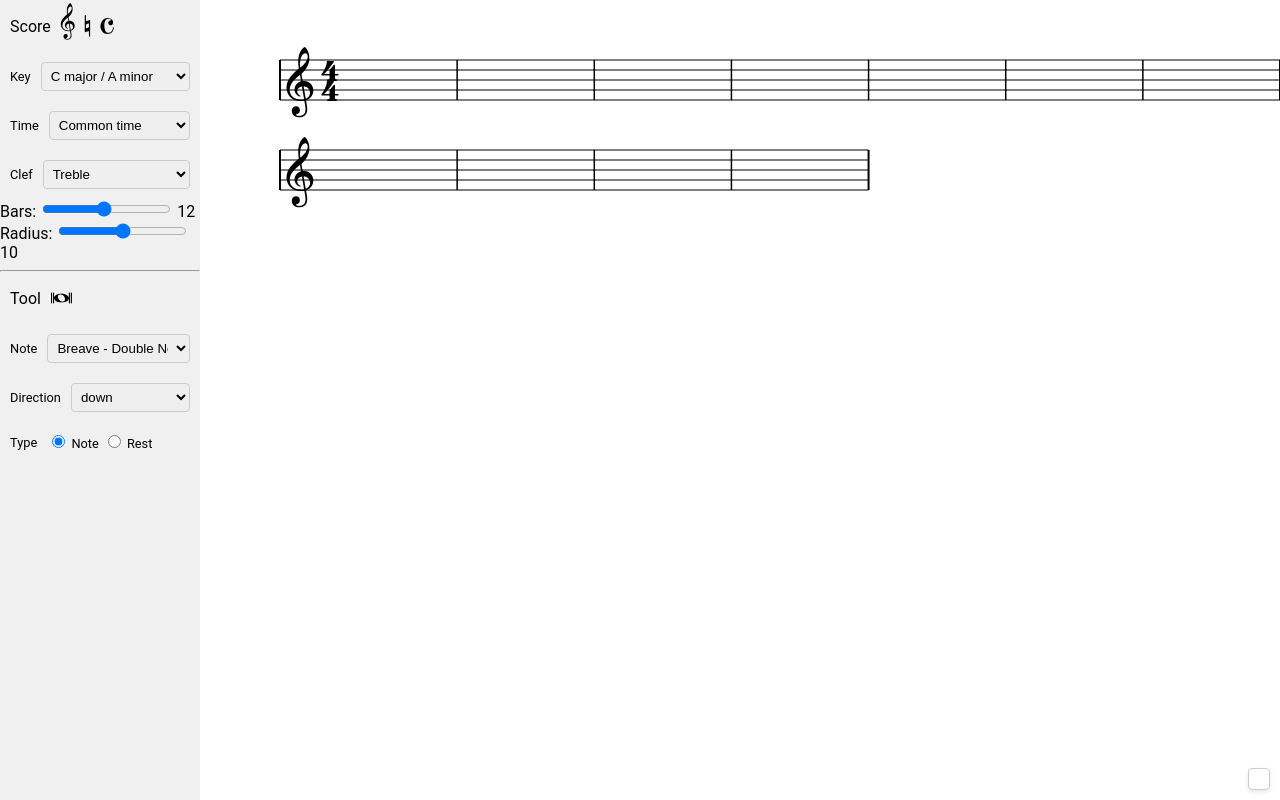
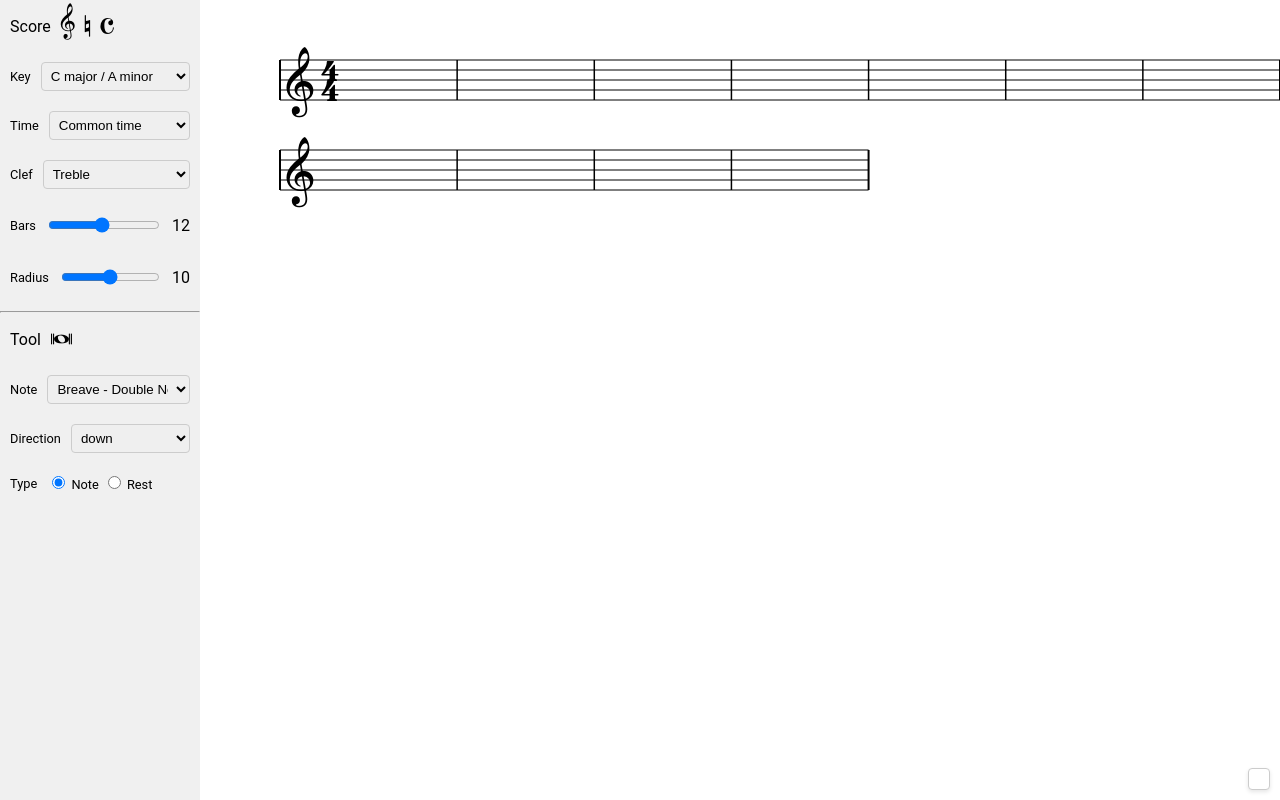
Before and after one commit to JoniBach/music-notation, a SvelteKit app: page /score in a window 1280 px wide. Built offline with nearby package versions, Linux system fonts and the light colour scheme.

Commit message:
fix styling

```diff
--- a/src/routes/score/Form.svelte
+++ b/src/routes/score/Form.svelte
@@ -99,14 +99,32 @@
 			{/each}
 		</select>
 	</div>
-	<label>
-		Bars: <input type="range" min="1" max="24" bind:value={barCount} />
-		{barCount}
-	</label>
-	<label>
-		Radius: <input type="range" min="5" max="15" bind:value={radius} />
-		{radius}
-	</label>
+	<div class="input-group">
+		<label class="label" for="barCount">Bars</label>
+		<input
+			class="input"
+			id="barCount"
+			type="range"
+			min="1"
+			max="24"
+			bind:value={barCount}
+			aria-label="Number of bars"
+		/>
+		<span class="value">{barCount}</span>
+	</div>
+	<div class="input-group">
+		<label class="label" for="radiusRange">Radius</label>
+		<input
+			class="input"
+			id="radiusRange"
+			type="range"
+			min="5"
+			max="15"
+			bind:value={radius}
+			aria-label="Note radius"
+		/>
+		<span class="value">{radius}</span>
+	</div>
 
 	<hr />
 	<p class="headder">
```
